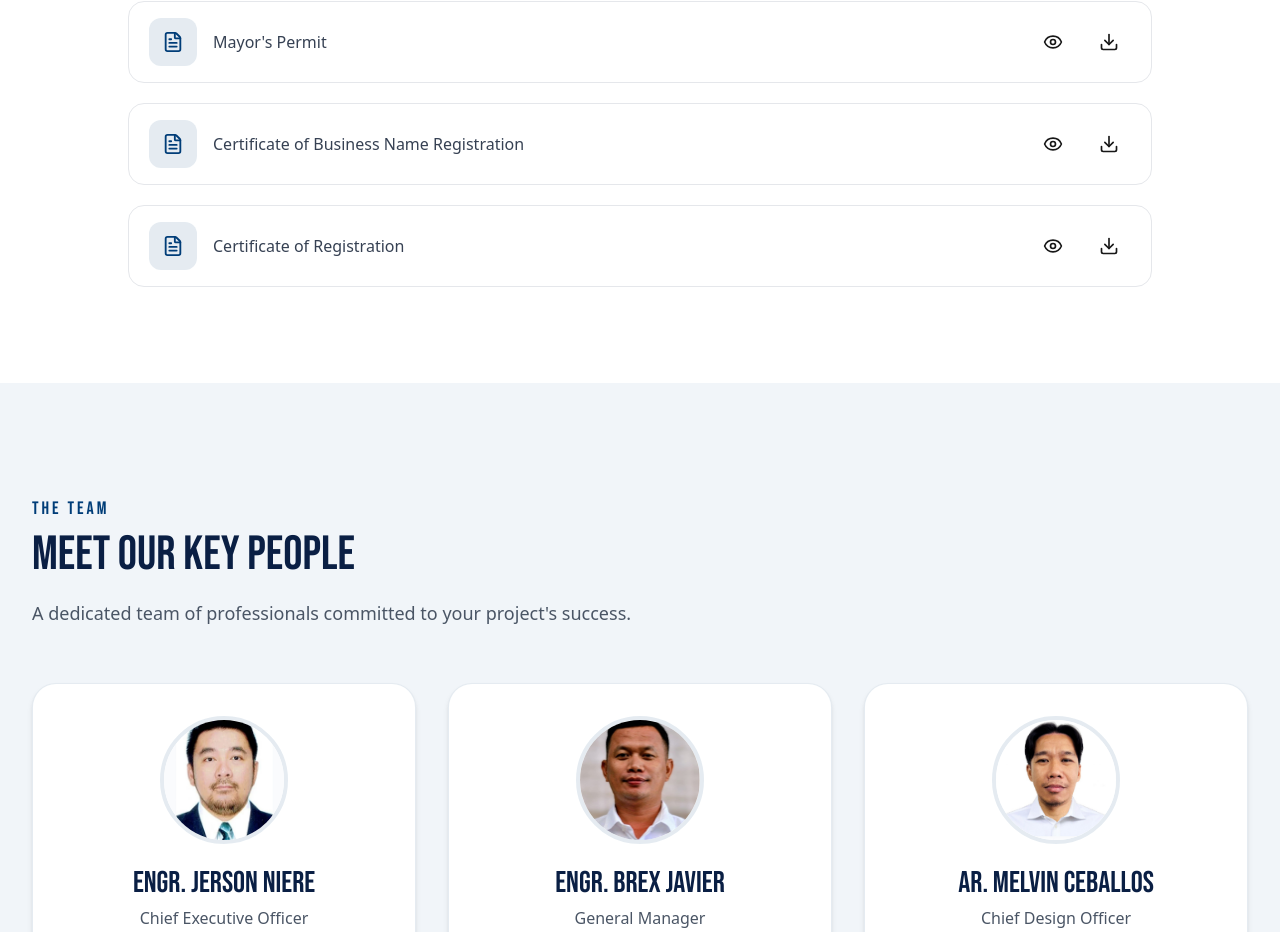
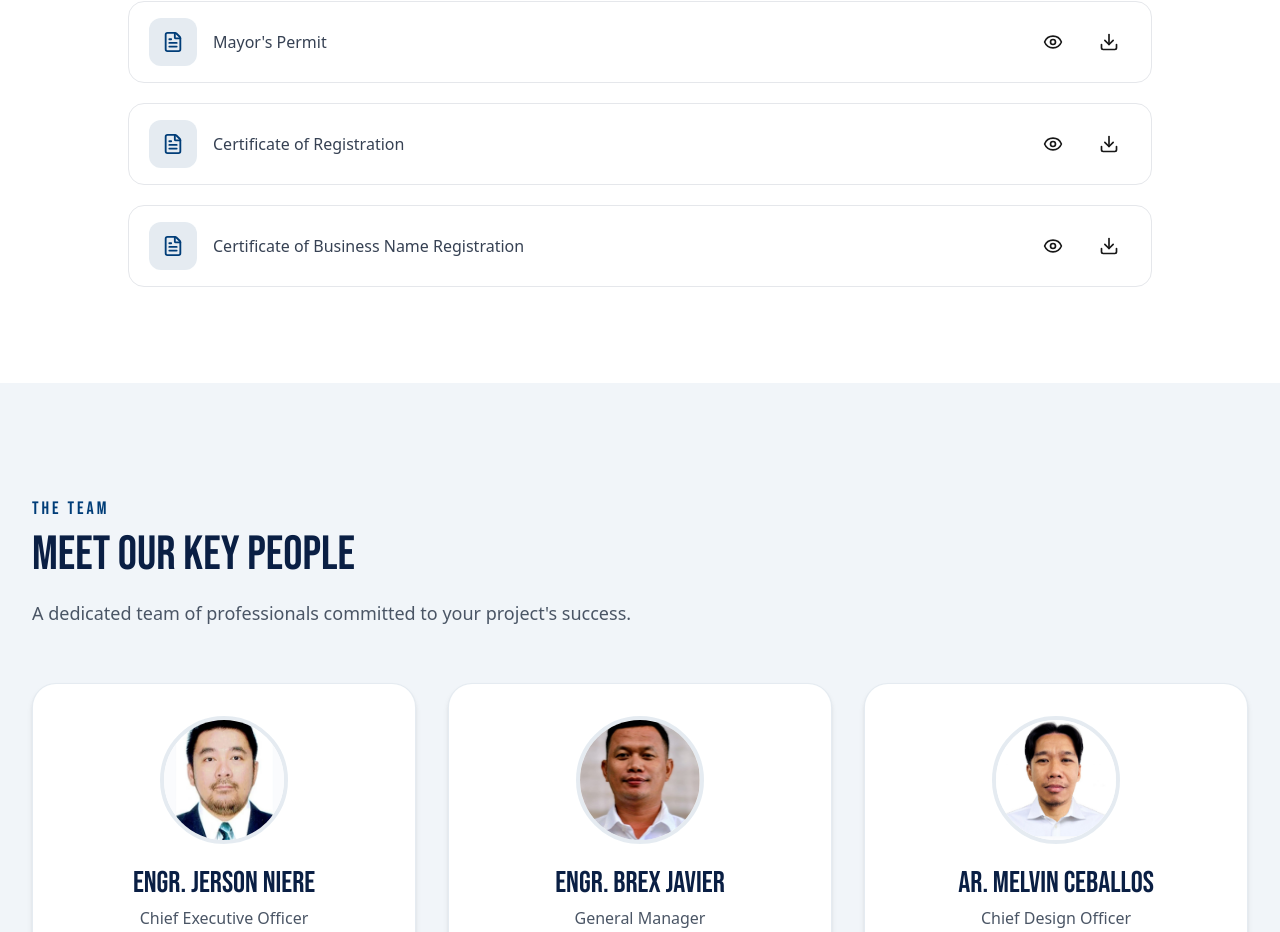
Before and after one commit to Markcjpaclibar/JcnConstruction, a Next.js app: page /about in a window 1280 px wide. Shown: the part 3737-4669 px from the top of the page. Built offline with nearby package versions, Linux system fonts and the light colour scheme; no server answers.

Commit message:
license update

```diff
--- a/data/Licenses.ts
+++ b/data/Licenses.ts
@@ -8,12 +8,12 @@ export const licenses: License[] = [
   },
   {
     id: "2",
-    title: "Certificate of Business Name Registration",
+    title: "Certificate of Registration",
     file: "/permits/business-registration.jpg",
   },
   {
     id: "3",
-    title: "Certificate of Registration",
+    title: "Certificate of Business Name Registration",
     file: "/permits/certificate-registration.jpg",
   },
 ];
```
